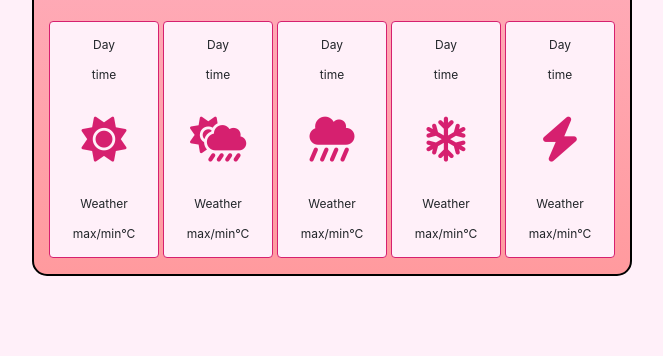
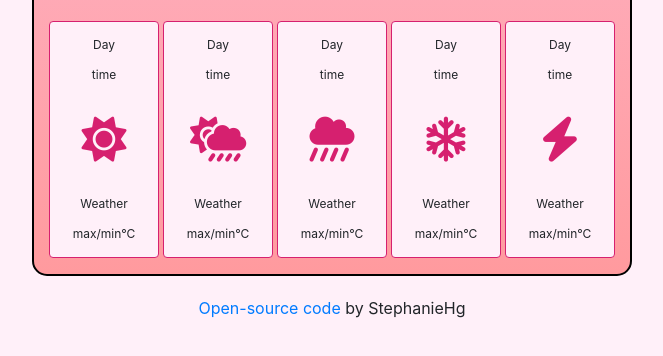
Before and after one commit to stephaniehg/PinkWeather-App, a plain HTML site: page index.html in a window 1280 px wide. Shown: the part 736-1092 px from the top of the page, without its empty margins (308-971 px from the left). Before the commit the page ends 1052 px from the top, so only its background shows below. Drawn offline with nearby package versions, Linux system fonts and the light colour scheme.

Commit message:
Added Footer

```diff
--- a/index.html
+++ b/index.html
@@ -23,6 +23,7 @@
   </head>
   <body>
     <div class="container">
+      <div class="app_box">
         <h1 class="heading">Welcome to the PinkWeather App!</h1>
 
         <div class="search">
@@ -38,7 +39,11 @@
               <button class="search_button" id="search-button" type="submit">
                 <i class="fas fa-search"></i>
               </button>
-            <button class="location_button" id="location-button" type="button">
+              <button
+                class="location_button"
+                id="location-button"
+                type="button"
+              >
                 <i class="fas fa-search-location"></i>
               </button>
             </div>
@@ -67,7 +72,10 @@
             </span>
 
             <div class="row">
-            <div class="col offset-1 weatherText py-4" id="weather-description">
+              <div
+                class="col offset-1 weatherText py-4"
+                id="weather-description"
+              >
                 -
               </div>
               <div class="col weatherMinMax py-4">
@@ -172,6 +180,13 @@
           </div>
         </div>
       </div>
+      <p class="footer">
+        <a href="https://github.com/stephaniehg/PinkWeather-App" target="_blank"
+          >Open-source code</a
+        >
+        by StephanieHg
+      </p>
+    </div>
     <script src="src/script.js"></script>
   </body>
 </html>
--- a/src/style.css
+++ b/src/style.css
@@ -10,15 +10,16 @@ a:hover {
   text-decoration: none;
 }
 
-.container {
+.app_box {
   background: linear-gradient(to top, #ff9a9e 0%, #fecfef 99%, #fecfef 100%);
   max-width: 600px;
   border: 2px solid #000000;
   border-radius: 15px;
   margin: 0 auto;
   margin-top: 40px;
-  margin-bottom: 40px;
+  margin-bottom: 20px;
   display: block;
+  padding: 0 15px;
 }
 
 .heading {
@@ -130,3 +131,8 @@ a:hover {
   font-size: 45px;
   color: #d6206f;
 }
+
+.footer {
+  text-align: center;
+  margin-bottom: 40px;
+}
```
Lines whose indentation alone changed are shown as unchanged.
